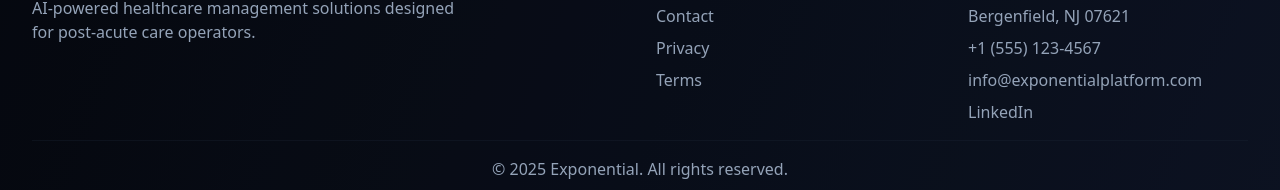
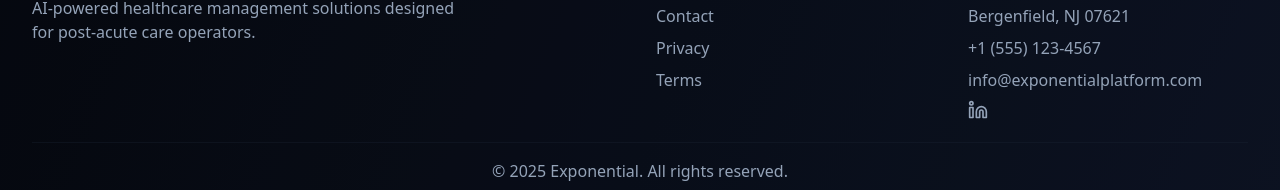
Before and after one commit to brandoncouey/HealthcareAI, a Next.js app: page / in a window 1280 px wide. Shown: the part 3038-3228 px from the top of the page. Built offline with nearby package versions, Linux system fonts and the light colour scheme; no server answers.

Commit message:
Made the 'linkedin' the actual icon

```diff
--- a/app/components/layout/footer.tsx
+++ b/app/components/layout/footer.tsx
@@ -1,5 +1,6 @@
 import Link from "next/link";
 import Image from "next/image";
+import { Linkedin } from "lucide-react";
 
 export default function Footer() {
   return (
@@ -78,9 +79,10 @@
                   href="https://www.linkedin.com/company/104255014/"
                   target="_blank"
                   rel="noopener noreferrer"
-                  className="text-slate-400 hover:text-white transition-colors"
+                  className="text-slate-400 hover:text-white transition-colors inline-flex items-center"
+                  aria-label="Visit our LinkedIn page"
                 >
-                  LinkedIn
+                  <Linkedin className="h-5 w-5" />
                 </a>
               </p>
             </div>
```
